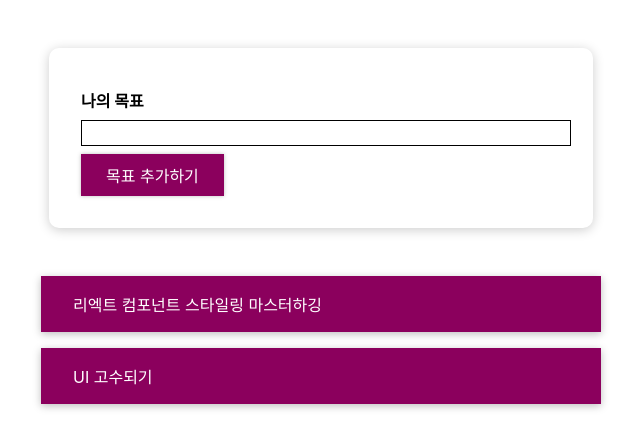
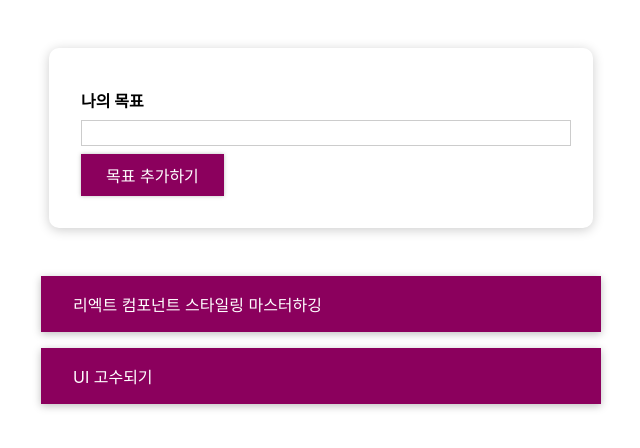
Before and after one commit to xodyd12/react-study, a React (Create React App) app: page / in a window 1280 px wide. Shown: the top 448 px of the page, without its empty margins (319-959 px from the left). Built offline with nearby package versions, Linux system fonts and the light colour scheme.

Commit message:
동적 스타일 변경

```diff
--- a/src/components/CourseGoals/CourseInput.css
+++ b/src/components/CourseGoals/CourseInput.css
@@ -22,3 +22,11 @@
     background: #fad0ec;
     border-color: #8b005d;
   }
+  .form-control.invalid input {
+    border-color: red;
+    background: #ffd7d7;
+  }
+
+  .form-control.invalid label {
+    color: red;
+  }
--- a/src/components/CourseGoals/CourseInput.js
+++ b/src/components/CourseGoals/CourseInput.js
@@ -18,7 +18,7 @@
   const formSubmitHandler = (e) => {
     e.preventDefault();
     // console.log(enteredText);
-
+    //바보
     if (enteredText.trim().length === 0) {
       setIsValid(false);
       return;
@@ -30,13 +30,9 @@
 
   return (
     <form onSubmit={formSubmitHandler}>
-      <div className="form-control">
+      <div className={`form-control ${!isValid ? 'invalid' : ''}`}>
         <label>나의 목표</label>
         <input
-          style={{
-            background: isValid ? 'transparent' : 'salmon',
-            borderColor: isValid ? 'black' : 'red'
-          }}
           type="text"
           onChange={textChangeHandler}
           value={enteredText}
```
